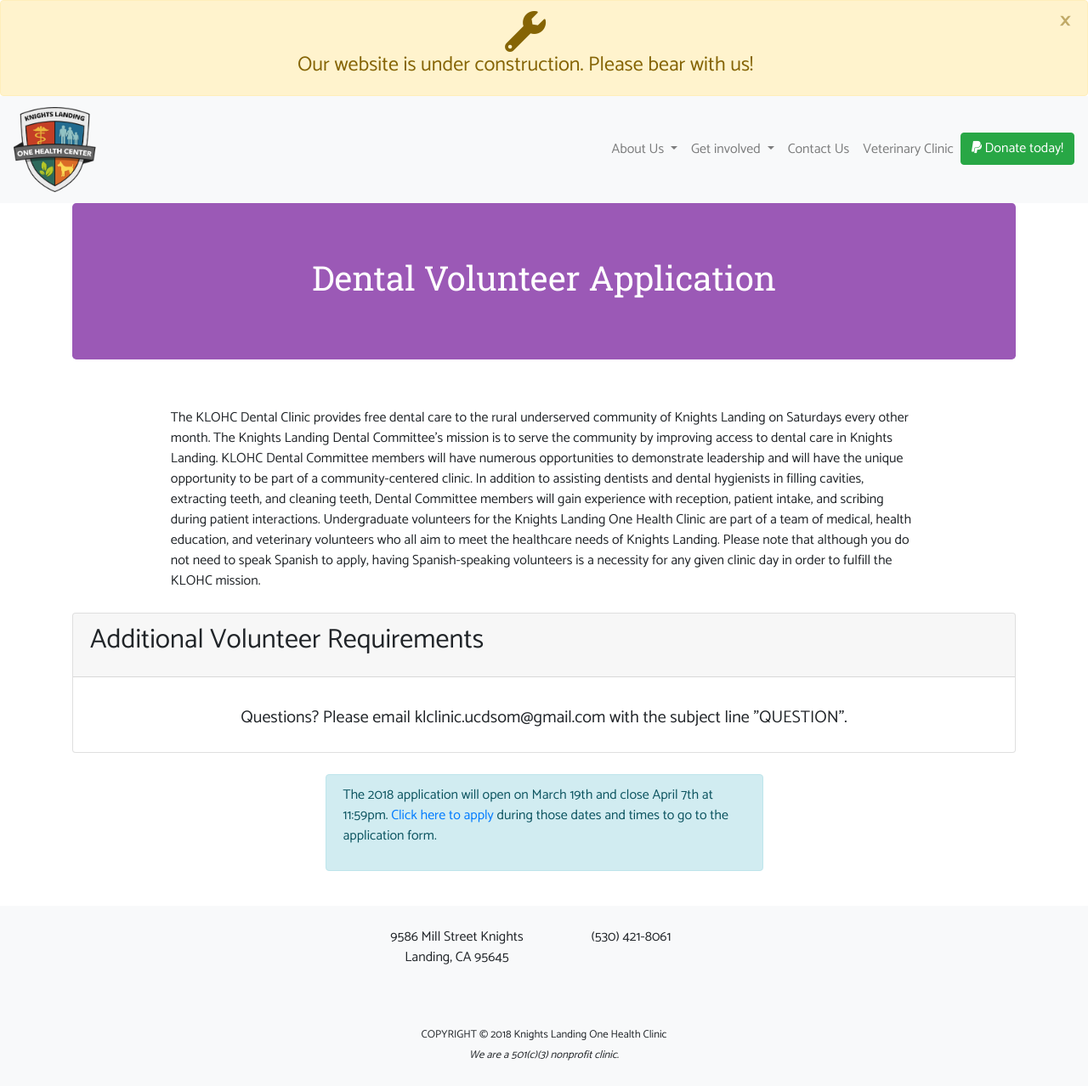
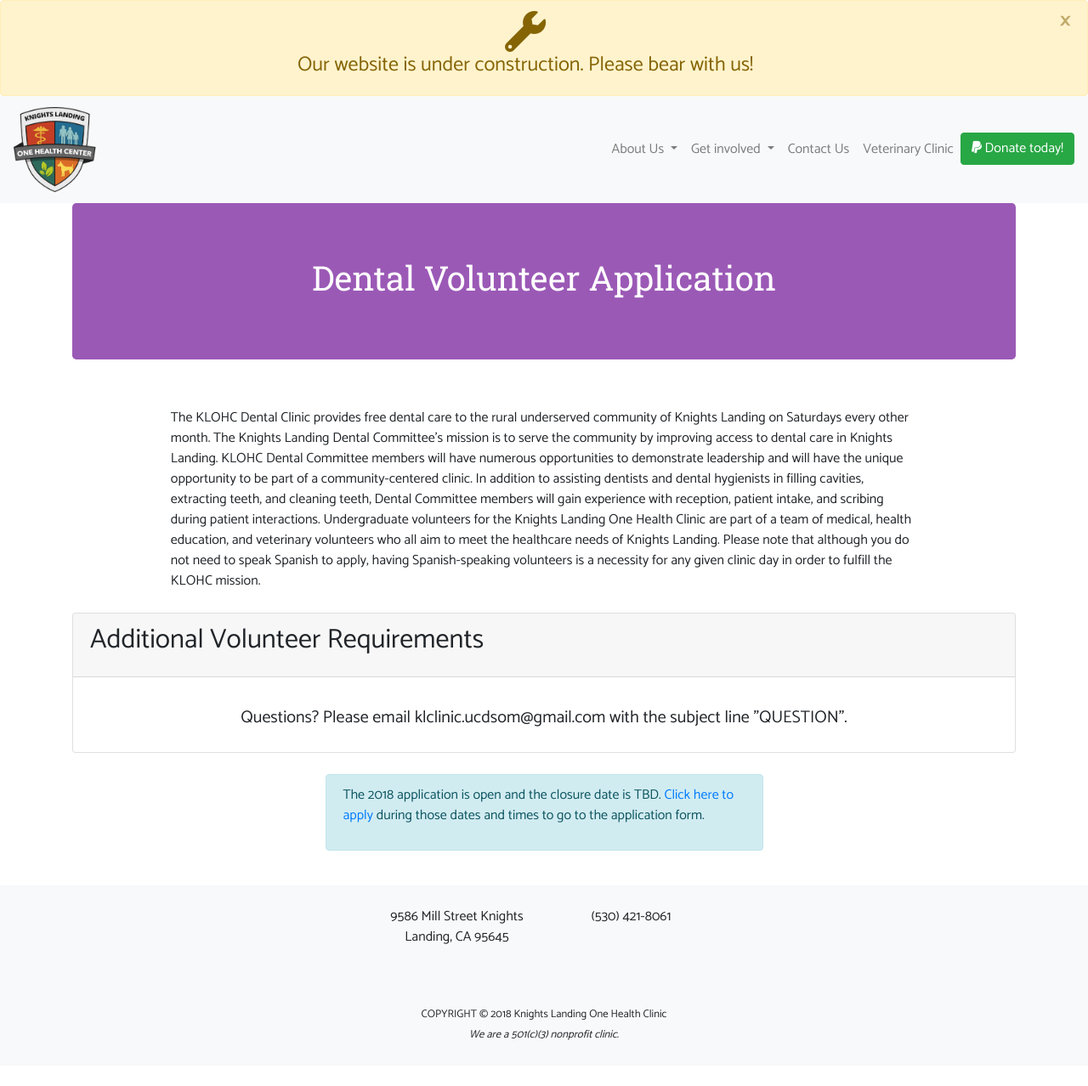
Before and after one commit to iwakoscott/knights-landing, a Jekyll site: the page built from get-involved/dental-volunteer-application.markdown, in a window 1280 px wide. Shown: the whole page at 85% size. Built offline with Jekyll 4.4.1, drawn with Linux system fonts in a browser that asks for light colours; nearby versions of some CDN libraries; after the commit the page ends 1254 px from its top, so only the background shows below that.

Commit message:
Updated Dental Volunteer Application

```diff
--- a/get-involved/dental-volunteer-application.markdown
+++ b/get-involved/dental-volunteer-application.markdown
@@ -18,4 +18,4 @@
 layout: volunteer
 ---
 
-The 2018 application will open on March 19th and close April 7th at 11:59pm. [Click here to apply](https://goo.gl/forms/n2BChGLn5AVH5vLk2) during those dates and times to go to the application form.
+The 2018 application is open and the closure date is TBD. [Click here to apply](https://goo.gl/forms/n2BChGLn5AVH5vLk2) during those dates and times to go to the application form.
```
